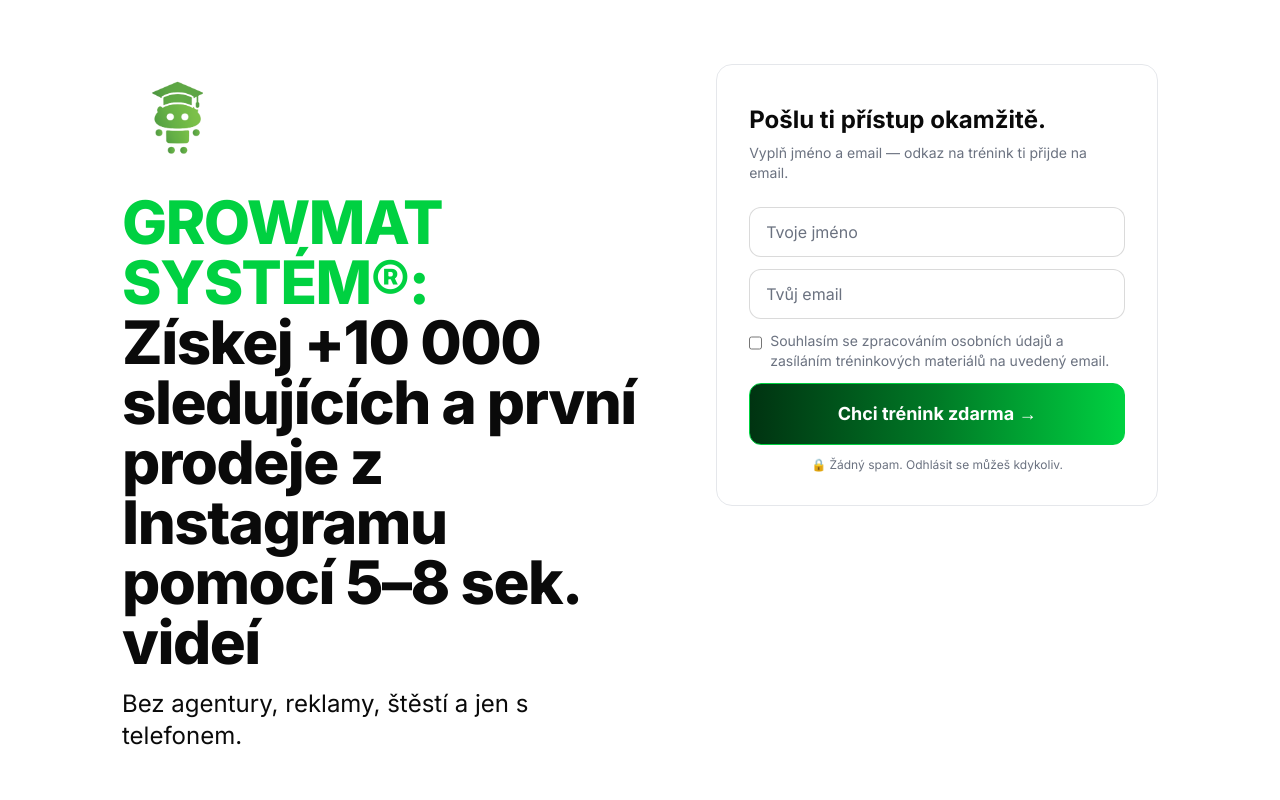
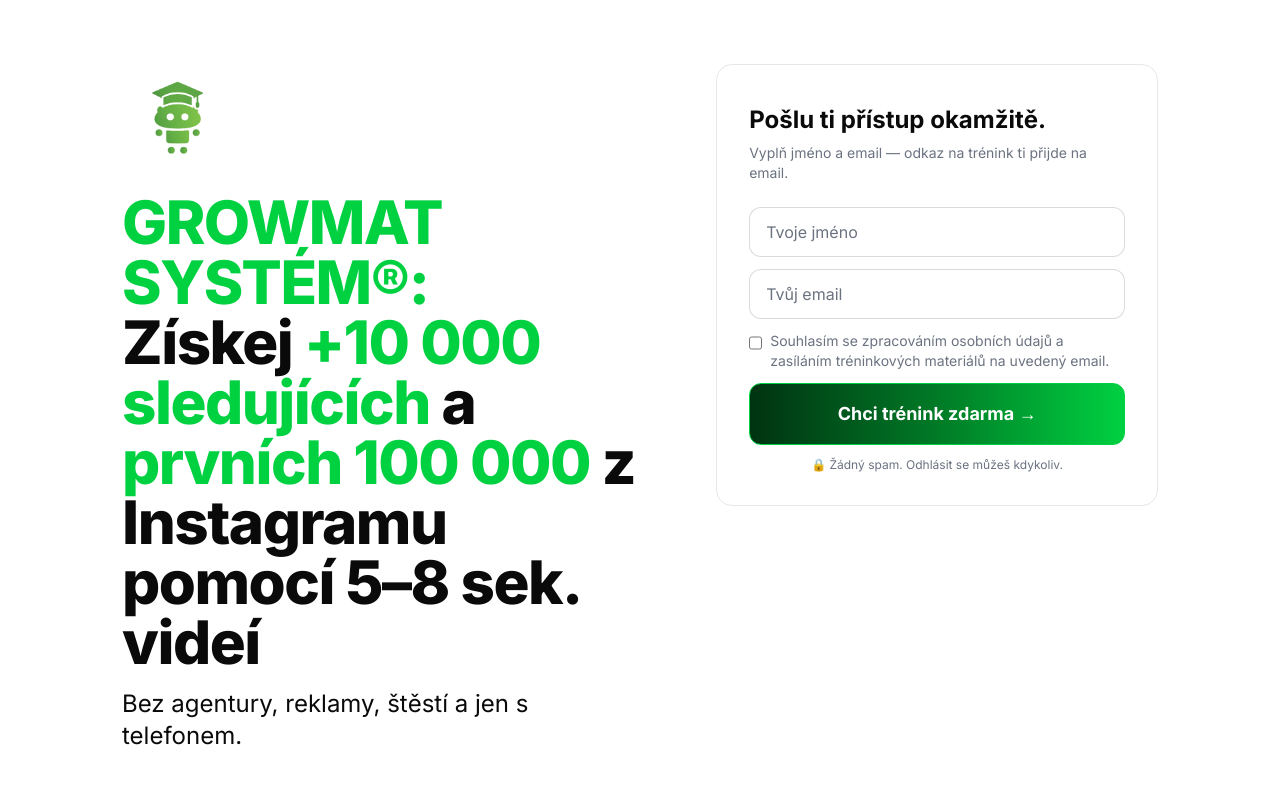
Before and after one commit to adambardzak/socialmaty, a Next.js app: page /optin in a window 1280 px wide. Shown: the top 800 px of the page. Built offline with nearby package versions, Linux system fonts and the light colour scheme.

Commit message:
highlight +10 000 sledujicich and prvnich 100 000 in accent on hero

```diff
--- a/src/app/optin/page.tsx
+++ b/src/app/optin/page.tsx
@@ -26,7 +26,8 @@
             />
             <h1 className="mt-4 font-display font-extrabold text-3xl sm:text-5xl lg:text-6xl leading-[1.1] tracking-tight">
               <span className="block text-accent">GROWMAT SYSTÉM®:</span>{" "}
-              Získej +10 000 sledujících a první prodeje z Instagramu pomocí 5–8 sek. videí
+              Získej <span className="text-accent">+10 000 sledujících</span> a{" "}
+              <span className="text-accent">prvních 100 000</span> z Instagramu pomocí 5–8 sek. videí
             </h1>
             <p className="mt-4 font-display text-lg sm:text-2xl lg:text-2xl text-ink leading-snug">
               Bez agentury, reklamy, štěstí a jen s telefonem.
```
